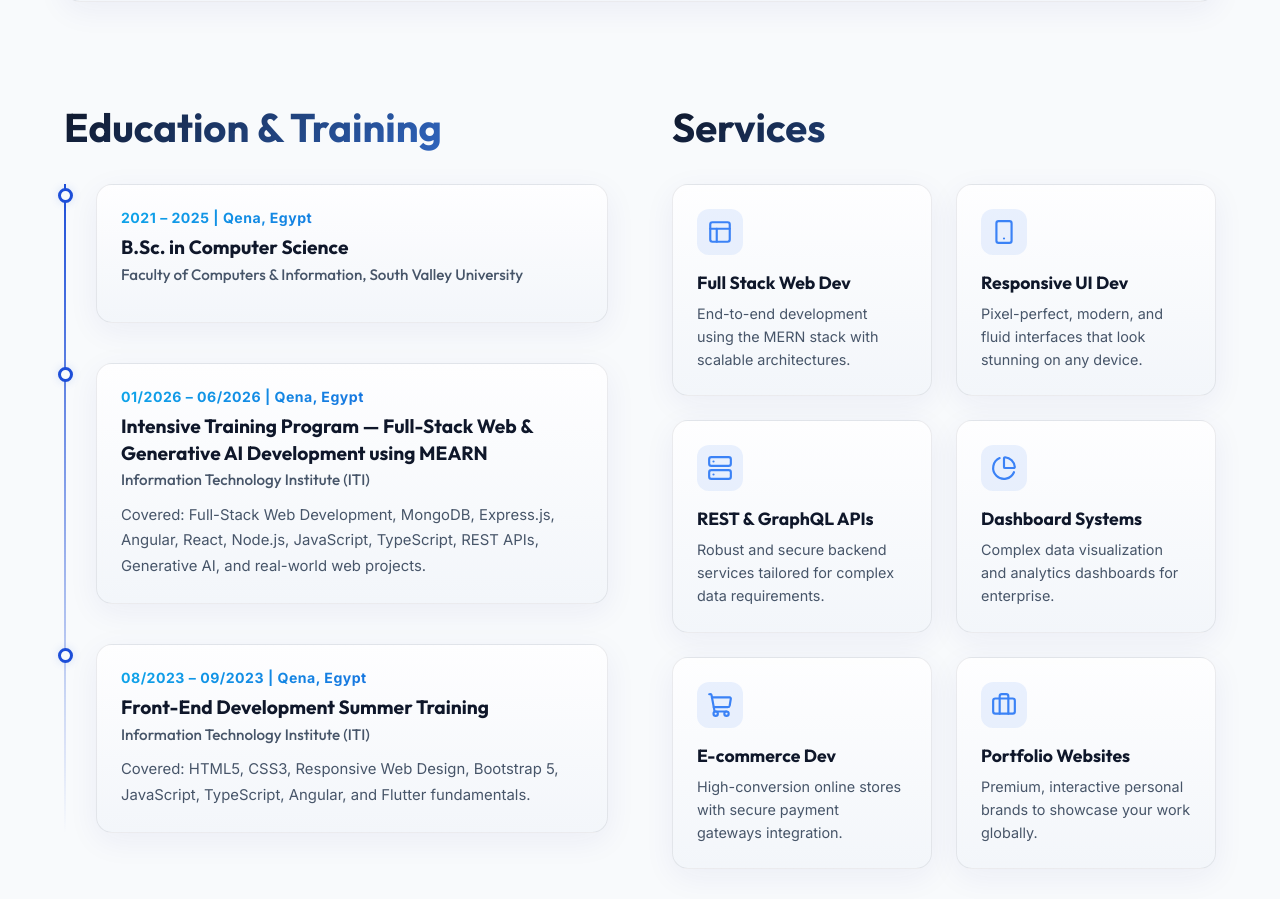
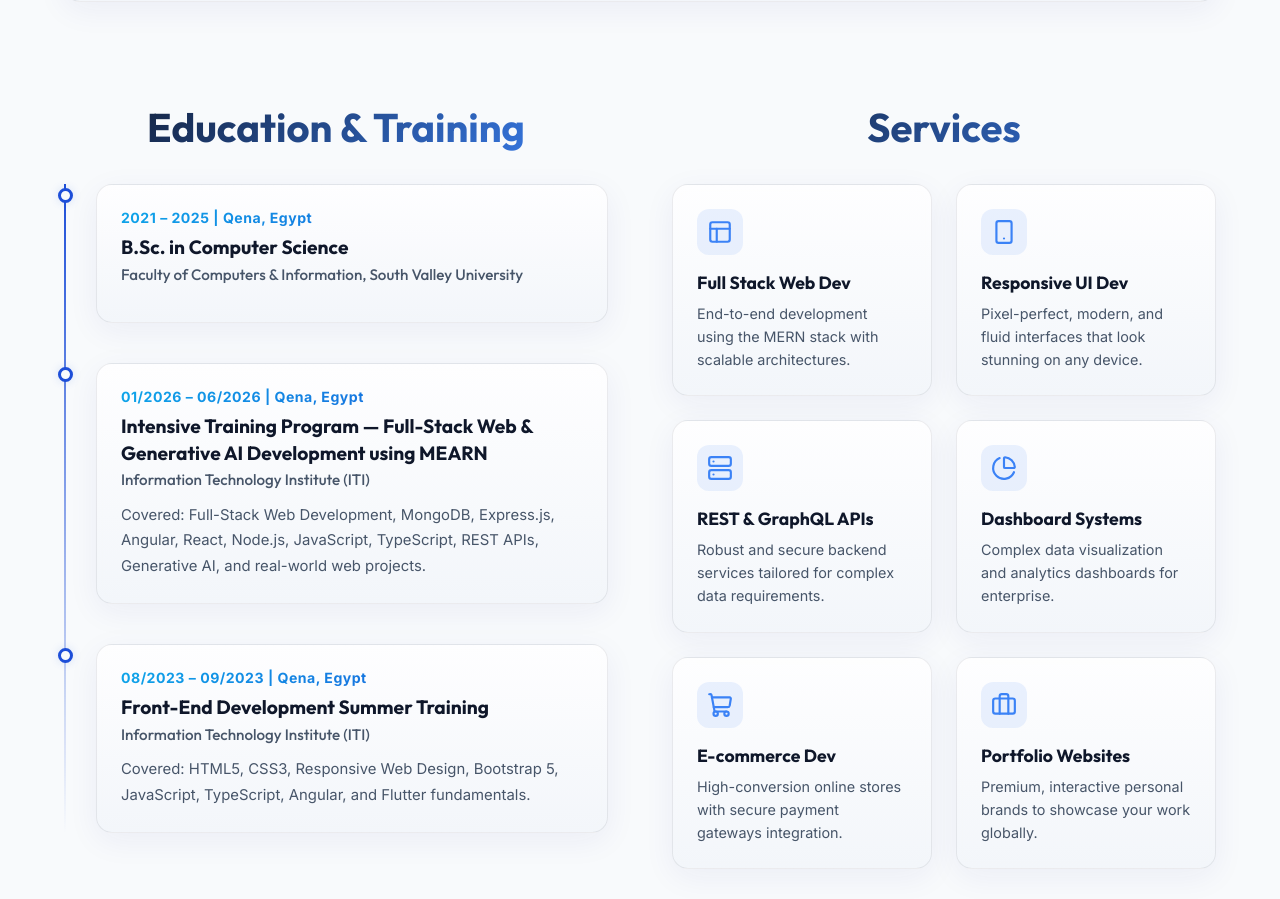
Before and after one commit to Nada-Elhawary/Portfolio, a React (Vite) app: page / in a window 1280 px wide. Shown: the part 5817-6716 px from the top of the page. Built offline with nearby package versions, Linux system fonts and the light colour scheme.

Commit message:
feat(components): remove heading-start class and consolidate section title styling in Experience

```diff
--- a/src/components/Experience.jsx
+++ b/src/components/Experience.jsx
@@ -27,7 +27,7 @@ const Experience = () => {
           {/* ── Education & Training timeline (unchanged) ── */}
           <div className="experience-timeline">
             <motion.h2
-              className="section-title text-gradient heading-start"
+              className="section-title text-gradient"
               initial={{ opacity: 0, x: -20 }}
               whileInView={{ opacity: 1, x: 0 }}
               viewport={{ once: true }}
@@ -63,7 +63,7 @@ const Experience = () => {
           {/* ── Services ── */}
           <div className="services-container">
             <motion.h2
-              className="section-title text-gradient heading-start"
+              className="section-title text-gradient"
               initial={{ opacity: 0, x: 20 }}
               whileInView={{ opacity: 1, x: 0 }}
               viewport={{ once: true }}
@@ -106,9 +106,6 @@ const Experience = () => {
           display: grid;
           grid-template-columns: 1fr 1fr;
           gap: 4rem;
-        }
-        .heading-start {
-          text-align: start;
         }
 
         /* ── Education & Training timeline ── */
```
